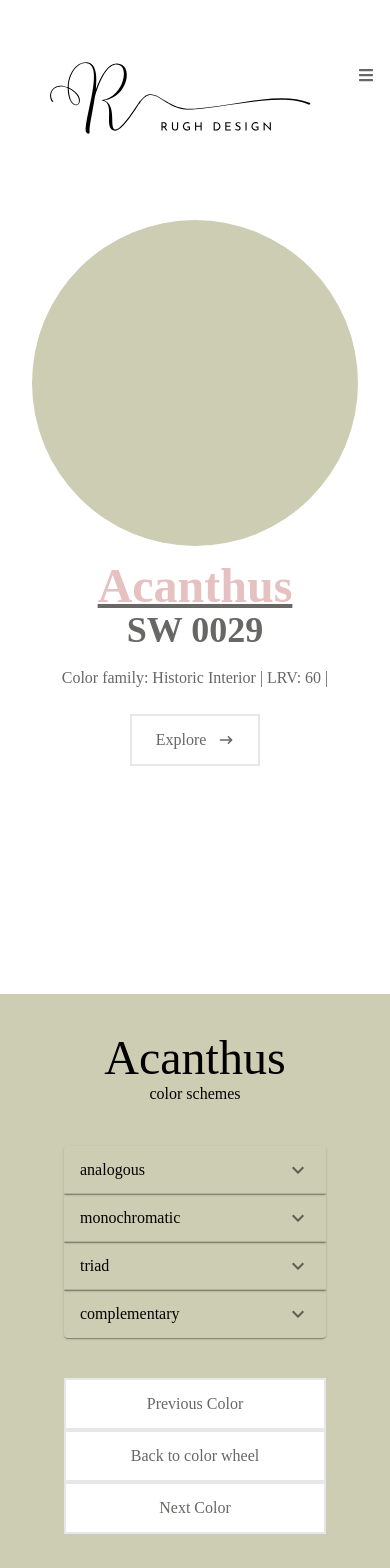
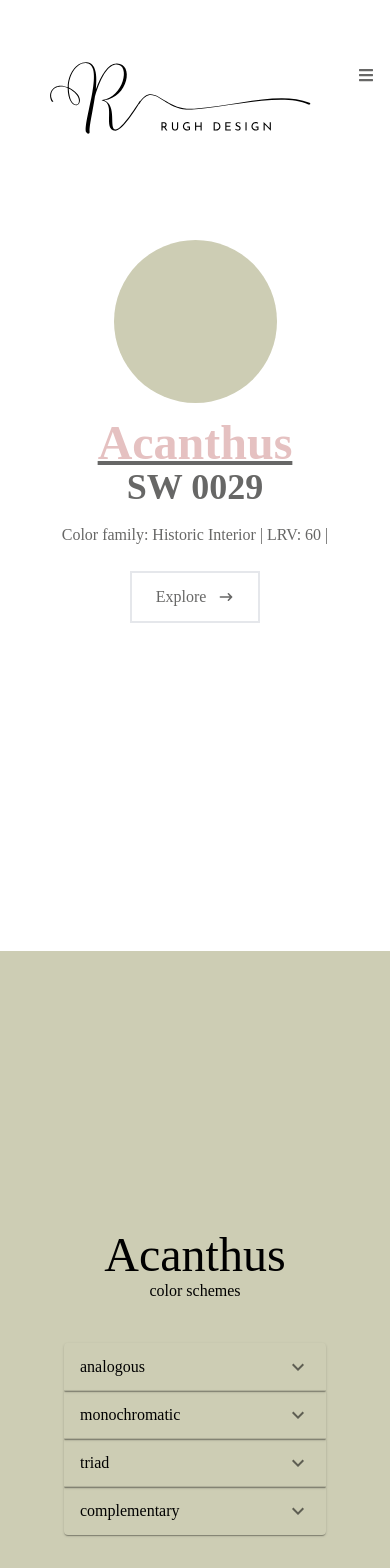
Before and after one commit to roodhouse/rugh-design-color-wheel, a React (Create React App) app: page /color/acanthus in a window 390 px wide. Shown: the top 1568 px of the page. Built offline with nearby package versions, Linux system fonts and the light colour scheme.

Commit message:
changes to allow for better landscape veiwing

```diff
--- a/src/components/color/Color.jsx
+++ b/src/components/color/Color.jsx
@@ -14,9 +14,8 @@ function Color() {
   return (
     <div className="w-full h-full">
       {/* container */}
-      <div className="flex flex-col h-full">
-        {/* adjust padding top here */}
-        <div className="max-w-[1000px] mx-auto px-8 flex flex-col justify-center w-full h-[calc(100vh+150px)]">
+      <div className="flex flex-col mb-40">
+        <div className="max-w-[1000px] sm:pt-40 mt-60 mb-40 sm:mt-40 mx-auto px-8 flex flex-col justify-center w-full ">
           <div className="flex flex-col sm:flex-row justify-center">
             <div className="flex flex-col items-center sm:items-start min-w-[53.6%]">
               <h1 className="text-5xl sm:text-7xl  text-center sm:text-left font-bold text-[#E5C1C1] underline decoration-[#676766] decoration-4">
@@ -43,7 +42,7 @@ function Color() {
                   to="scheme"
                   smooth={true}
                   duration={500}
-                  offset={-150}
+                  offset={150}
                 >
                   <button className="text-[#676766] group border-2 px-6 py-3 my-2 flex items-center hover:bg-[#E5C1C1] hover:border-[#E5C1C1] hover:text-white">
                     Explore
@@ -54,9 +53,9 @@ function Color() {
                 </ScrollLink>
               </div>
             </div>
-            <div className="sm:ml-[5%] h-[100%] w-[100%] md:h-[75%] order-first sm:order-last pb-4 sm:pb-0">
+            <div className="flex flex-row justify-center sm:block sm:ml-[5%] h-[100%] w-[100%] md:h-[75%] order-first sm:order-last pb-4 sm:pb-0">
               <div
-                className="rounded-full md:h-[100%] w-full pt-[100%]"
+                className="rounded-full md:h-[100%] w-[50%] sm:w-full pt-[50%] sm:pt-[100%]"
                 style={{ backgroundColor: color.hex }}
                 alt="Laura Rugh"
               ></div>
@@ -68,9 +67,9 @@ function Color() {
       <div
         name="scheme"
         style={{ backgroundColor: color.hex }}
-        className="w-full h-full sm:h-screen mx-auto px-8 pb-60"
+        className="w-full h-full mx-auto px-8 pb-60 pt-60"
       >
-        <div className="max-w-[1000px] mx-auto px-8 flex flex-col justify-center w-full h-full">
+        <div className="max-w-[1000px] mx-auto px-8 flex flex-col justify-center w-full h-full sm:h-screen">
           <div className="py-10">
             <h2 className="text-5xl text-center sm:text-left">{color.name}</h2>
             <p className='text-center sm:text-left'>color schemes</p>
```
